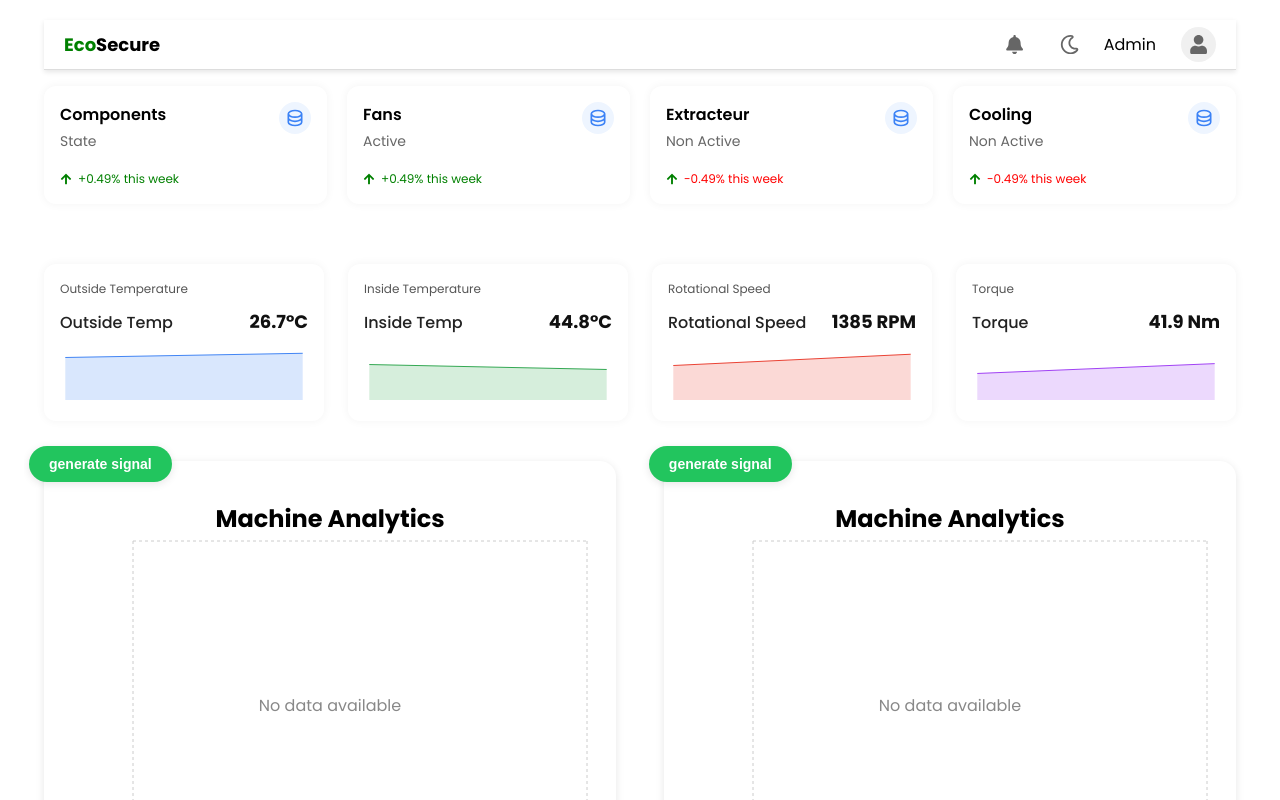
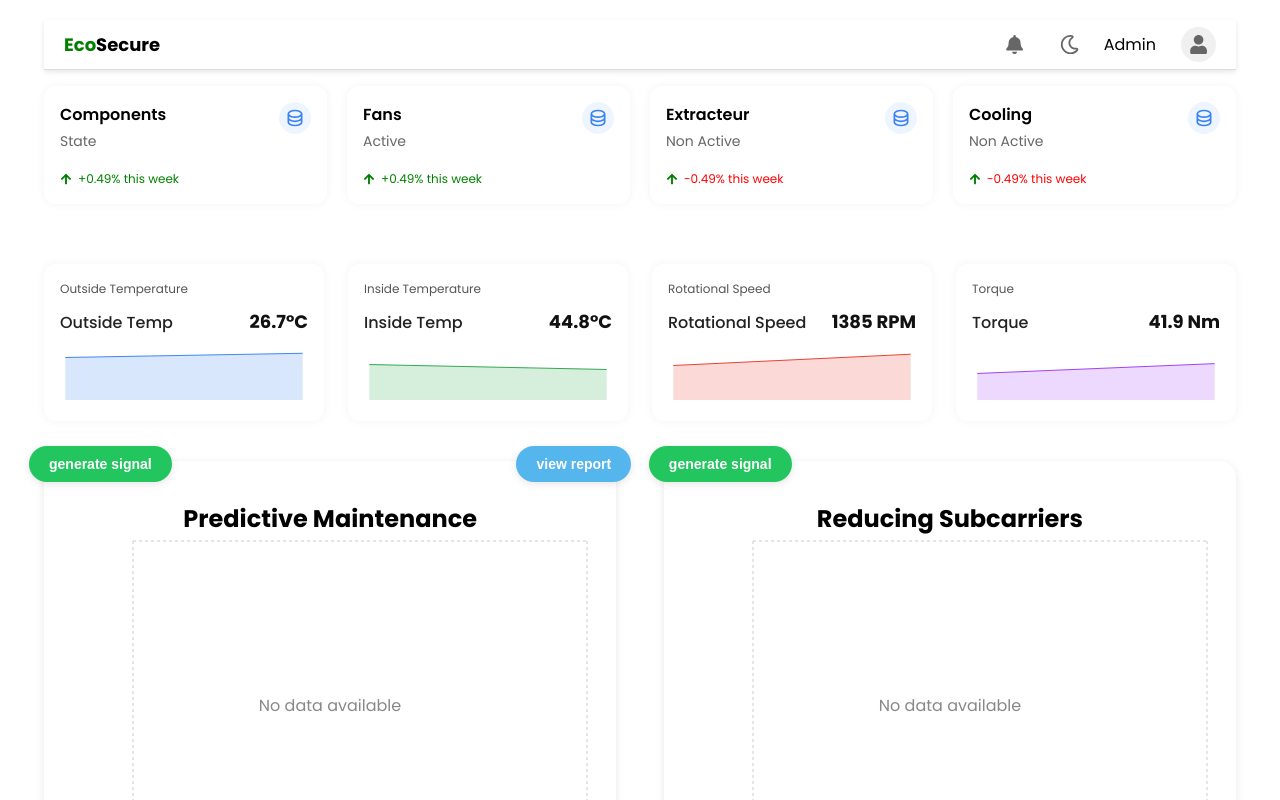
Before and after one commit to hamida2004/nest_competition_front, a React (Vite) app in the folder Frontend/: page /dashboard in a window 1280 px wide. Built offline with nearby package versions, Linux system fonts and the light colour scheme.

Commit message:
updated'

```diff
--- a/Frontend/src/Dashboard.css
+++ b/Frontend/src/Dashboard.css
@@ -2,6 +2,7 @@
   display: flex;
   height: 100vh;
   background-color: #fff;
+  position: relative;
 }
 
 .main {
--- a/Frontend/src/Dashboard.jsx
+++ b/Frontend/src/Dashboard.jsx
@@ -6,6 +6,7 @@ import ConsumptionCard from "./components/ConsumptionCard";
 import "./Dashboard.css";
 
 export default function Dashboard() {
+  const [failure, setFailure] = useState(false);
   const [predict, setPredict] = useState([]);
   const [reduce, setReduce] = useState([]);
   // Function to generate a random value within a given range
@@ -176,18 +177,58 @@ export default function Dashboard() {
         <section className="stock-analytics-row">
           <div className="left-graph">
             <AnalyticsChart
+              report={true}
+              handleViewReport={() => setFailure((prev) => !prev)}
+              title="Predictive Maintenance"
               data={predict}
               generate_data={generate_predict}
             />
           </div>
           <div className="right-graph">
             <AnalyticsChart
+              title="Reducing Subcarriers"
               data={reduce}
               generate_data={generate_reduce}
             />
           </div>
         </section>
       </main>
+      {failure && (
+        <div style={{
+          position: 'absolute',
+          width: '100%',
+          height: '100%',
+          top: 0,
+          left: 0,
+          backgroundColor: 'rgba(0,0,0,0.5)',
+          display: 'flex',
+          justifyContent: 'center',
+          alignItems: 'center',
+
+        }}>
+          <div
+            style={{
+              backgroundColor: 'white',
+              padding: '20px',
+              borderRadius: '10px',
+              boxShadow: '0 0 10px rgba(0,0,0,0.5)',
+              textAlign: 'center',
+              width: '300px',
+              height: 'fit-content',
+              display: 'flex',
+              flexDirection: 'column',
+              justifyContent: 'center',
+              alignItems: 'center',
+              gap: '10px',
+              zIndex: 9999999,
+            }}
+          >
+            <h2>Failure Detected!</h2>
+            <p>Please check the system immediately.</p>
+          </div>
+        </div>
+      )}
+
     </div>
   );
 }
--- a/Frontend/src/components/MainChart.jsx
+++ b/Frontend/src/components/MainChart.jsx
@@ -38,7 +38,7 @@ const colors = [
   "#FF8A65",
 ];
 
-export default function StockAnalyticsCard({ data, generate_data }) {
+export default function StockAnalyticsCard({ data, generate_data, title , report, handleViewReport}) {
   const [generate, setGenerate] = useState(false);
 
   // Automatically generate data every 2 seconds when generate is true
@@ -104,9 +104,35 @@ export default function StockAnalyticsCard({ data, generate_data }) {
         }}
       >
         {generate ? "stop signal" : "generate signal"}
+      </button> {
+        report && (
+          <button
+        onClick={handleViewReport}
+        aria-label="view report"
+        style={{
+          position: "absolute",
+          top: "-15px",
+          right: "-15px",
+          backgroundColor: "#55b5ed", // Red for stop, green for start
+          color: "white",
+          padding: "10px 20px",
+          border: "none",
+          borderRadius: "999px",
+          fontWeight: "bold",
+          fontSize: "14px",
+          textTransform: "lowercase",
+          boxShadow: "0 2px 8px rgba(0, 0, 0, 0.1)",
+          cursor: "pointer",
+          zIndex: 1,
+          transition: "background-color 0.3s ease",
+        }}
+      >
+        view report
       </button>
+        )
+      }
 
-      <h2 style={{ textAlign: "center", marginTop: "16px" }}>Machine Analytics</h2>
+      <h2 style={{ textAlign: "center", marginTop: "16px" }}>{title}</h2>
 
       {/* Render chart only if data exists */}
       <ResponsiveContainer width="100%" height={350}>
```
Also changed, not shown: 1 other file (tests, documents, lock files or other folders).
